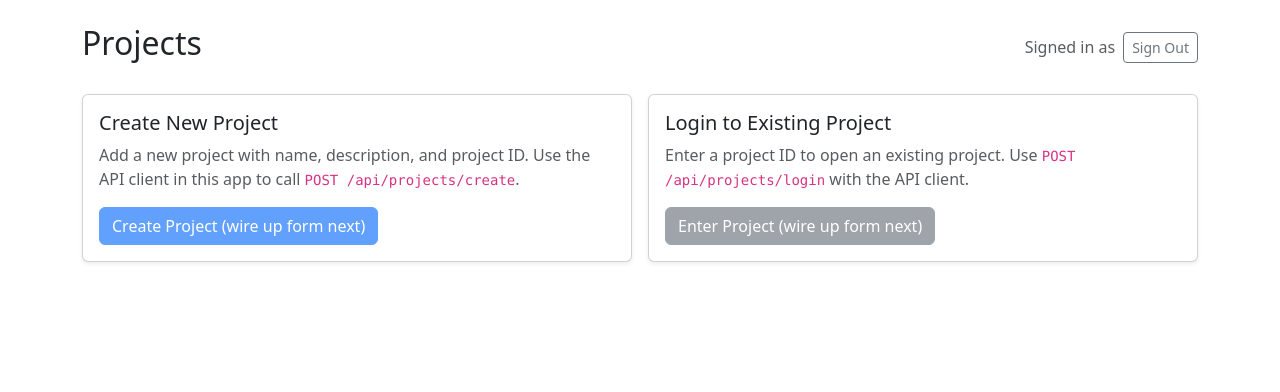
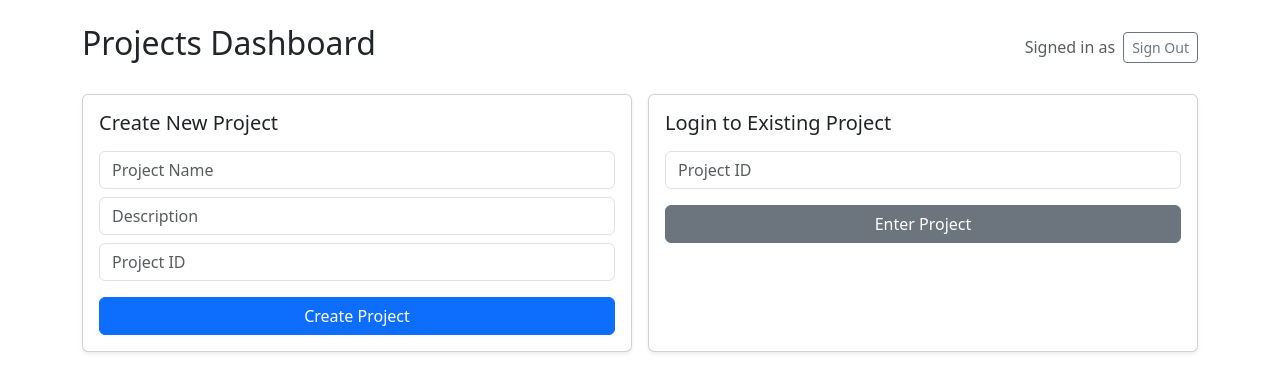
Before and after one commit to kiefersoo/sw-lab-2026, a React (Create React App) app in the folder frontend/: page /projects in a window 1280 px wide. Shown: the top 392 px of the page. Built offline with nearby package versions, Linux system fonts and the light colour scheme; no server answers.

Commit message:
added projects view maybei think?

```diff
--- a/frontend/src/App.js
+++ b/frontend/src/App.js
@@ -3,6 +3,7 @@ import { BrowserRouter as Router, Routes, Route } from "react-router-dom";
 import SignIn from "./SignIn";
 import CreateUser from "./CreateUser";
 import Projects from "./Projects";
+import HardwareManager from "./HardwareManager";
 
 function App() {
   return (
@@ -11,6 +12,7 @@ function App() {
         <Route path="/" element={<SignIn />} />
         <Route path="/create-user" element={<CreateUser />} />
         <Route path="/projects" element={<Projects />} />
+        <Route path="/hardware/:projId" element={<HardwareManager />} />
       </Routes>
     </Router>
   );
--- /dev/null
+++ b/frontend/src/HardwareManager.js
@@ -0,0 +1,91 @@
+import React, { useState, useEffect } from 'react';
+import { Container, Card, Button, Form, Row, Col } from 'react-bootstrap';
+import { useNavigate, useParams } from 'react-router-dom';
+import { getUserId, clearAuth, post, get } from './api';
+
+function HardwareManager() {
+    const { projId } = useParams();
+    const navigate = useNavigate();
+    const userId = getUserId();
+
+    const [HW1, setHW1] = useState({ capacity: 100, available: 100});
+    const [HW2, setHW2] = useState({ capacity: 100, available: 100});
+    const [HW3, setHW3] = useState({ capacity: 100, available: 100});
+    const [HW4, setHW4] = useState({ capacity: 100, available: 100});
+    const [HW5, setHW5] = useState({ capacity: 100, available: 100});
+
+    const [reqHW1, setReqHW1] = useState(0);
+    const [reqHW2, setReqHW2] = useState(0);
+    const [reqHW3, setReqHW3] = useState(0);
+    const [reqHW4, setReqHW4] = useState(0);
+    const [reqHW5, setReqHW5] = useState(0);
+
+    const handleCheckout = async (HWSet, amnt) => {
+        //flask here?
+        alert(`Checking out ${amnt} of HW${HWSet}`);
+    };
+    const handleReturn = async (HWSet, amnt) => {
+        //flask here?
+        alert(`Returning ${amnt} of HW${HWSet}`);
+    };
+
+return (
+    <Container className="py-4">
+      <div className="d-flex justify-content-between align-items-center mb-4">
+        <h2>Resource Management: {projId}</h2>
+        <Button variant="outline-primary" size="sm" onClick={() => navigate('/projects')}>
+          Back to Projects
+        </Button>
+      </div>
+
+      <Card className="shadow-sm">
+        <Card.Body>
+          <Row className="mb-3 fw-bold border-bottom pb-2">
+            <Col>Hardware Set</Col>
+            <Col>Capacity</Col>
+            <Col>Available</Col>
+            <Col>Request Amount</Col>
+            <Col>Actions</Col>
+          </Row>
+
+          {/* HWSet1 Row */}
+          <Row className="align-items-center mb-3">
+            <Col>HWSet1</Col>
+            <Col>{HW1.capacity}</Col>
+            <Col>{HW1.available}</Col>
+            <Col>
+              <Form.Control
+                type="number" min="0" value={reqHW1}
+                onChange={(e) => setReqHW1(e.target.value)}
+              />
+            </Col>
+            <Col className="d-flex gap-2">
+              <Button variant="success" size="sm" onClick={() => handleReturn('HWSet1', reqHW1)}>Check In</Button>
+              <Button variant="warning" size="sm" onClick={() => handleCheckout('HWSet1', reqHW1)}>Check Out</Button>
+            </Col>
+          </Row>
+
+          {/* HWSet2 Row */}
+          <Row className="align-items-center">
+            <Col>HWSet2</Col>
+            <Col>{HW2.capacity}</Col>
+            <Col>{HW2.available}</Col>
+            <Col>
+              <Form.Control
+                type="number" min="0" value={reqHW2}
+                onChange={(e) => setReqHW2(e.target.value)}
+              />
+            </Col>
+            <Col className="d-flex gap-2">
+              <Button variant="success" size="sm" onClick={() => handleReturn('HWSet2', reqHW2)}>Check In</Button>
+              <Button variant="warning" size="sm" onClick={() => handleCheckout('HWSet2', reqHW2)}>Check Out</Button>
+            </Col>
+          </Row>
+
+        </Card.Body>
+      </Card>
+    </Container>
+  );
+}
+
+export default HardwareManager;
--- a/frontend/src/Projects.js
+++ b/frontend/src/Projects.js
@@ -1,21 +1,67 @@
 import React from 'react';
-import { Container, Card, Button } from 'react-bootstrap';
+import { Container, Card, Button, Form } from 'react-bootstrap';
 import { useNavigate } from 'react-router-dom';
-import { getUserId, clearAuth } from './api';
+import { getUserId, clearAuth, post } from './api';
 
 function Projects() {
   const navigate = useNavigate();
   const userId = getUserId();
+  //project creation
+  const [newProjName, setNewProjName] = React.useState('');
+  const [newProjDesc, setNewProjDesc] = React.useState('');
+  const [newProjId, setNewProjId] = React.useState('');
+  //project joinage
+  const [joinProjId, setJoinProjId] = React.useState('');
 
   const handleSignOut = () => {
     clearAuth();
     navigate('/');
   };
 
+  const handleCreateProject = async (e) => {
+    e.preventDefault();
+    try {
+      const { ok, data } = await post('/api/projects/create', {
+        projectID: newProjId,
+        name: newProjName,
+        description: newProjDesc,
+      });
+      if (ok) {
+        alert('you made it big dog');
+        navigate(`/hardware/${newProjId}`);
+      }
+      else {
+        alert('SIKE!!! NO PROJECT:: ' + data.error);
+      }
+    } catch (err) {
+      console.error('Error creating project:', err);
+      alert('An error occurred while creating the project (it is your fault)');
+    }
+  };
+
+  const handleJoinProject = async (e) => {
+    e.preventDefault();
+    try {
+      const { ok, data } = await post('/api/projects/login', {
+        projectID: joinProjId,
+      });
+      if (ok) {
+        navigate(`/hardware/${joinProjId}`);
+      }
+      else {
+        alert('this doesnt exist...' + data.error);
+      }
+    } catch (err) {
+      console.error('Error joining project:', err);
+      alert('An error occurred while joining the project (it is your fault)');
+    }
+  };
+
+
   return (
     <Container className="py-4">
       <div className="d-flex justify-content-between align-items-center mb-4">
-        <h2>Projects</h2>
+        <h2>Projects Dashboard</h2>
         <div className="d-flex align-items-center gap-2">
           <span className="text-muted">Signed in as {userId}</span>
           <Button variant="outline-secondary" size="sm" onClick={handleSignOut}>
@@ -25,29 +71,54 @@ function Projects() {
       </div>
 
       <div className="row g-3">
+        {/* CREATE PROJECT CARD */}
         <div className="col-md-6">
           <Card className="h-100 shadow-sm">
             <Card.Body>
               <Card.Title>Create New Project</Card.Title>
-              <Card.Text className="text-muted">
-                Add a new project with name, description, and project ID. Use the API client in this app to call <code>POST /api/projects/create</code>.
-              </Card.Text>
-              <Button variant="primary" disabled>
-                Create Project (wire up form next)
-              </Button>
+              <Form onSubmit={handleCreateProject} className="mt-3">
+                <Form.Group className="mb-2">
+                  <Form.Control
+                    type="text" placeholder="Project Name" required
+                    value={newProjName} onChange={(e) => setNewProjName(e.target.value)}
+                  />
+                </Form.Group>
+                <Form.Group className="mb-2">
+                  <Form.Control
+                    type="text" placeholder="Description" required
+                    value={newProjDesc} onChange={(e) => setNewProjDesc(e.target.value)}
+                  />
+                </Form.Group>
+                <Form.Group className="mb-3">
+                  <Form.Control
+                    type="text" placeholder="Project ID" required
+                    value={newProjId} onChange={(e) => setNewProjId(e.target.value)}
+                  />
+                </Form.Group>
+                <Button variant="primary" type="submit" className="w-100">
+                  Create Project
+                </Button>
+              </Form>
             </Card.Body>
           </Card>
         </div>
+
+        {/* JOIN PROJECT CARD */}
         <div className="col-md-6">
           <Card className="h-100 shadow-sm">
             <Card.Body>
               <Card.Title>Login to Existing Project</Card.Title>
-              <Card.Text className="text-muted">
-                Enter a project ID to open an existing project. Use <code>POST /api/projects/login</code> with the API client.
-              </Card.Text>
-              <Button variant="secondary" disabled>
-                Enter Project (wire up form next)
-              </Button>
+              <Form onSubmit={handleJoinProject} className="mt-3">
+                <Form.Group className="mb-3">
+                  <Form.Control
+                    type="text" placeholder="Project ID" required
+                    value={joinProjId} onChange={(e) => setJoinProjId(e.target.value)}
+                  />
+                </Form.Group>
+                <Button variant="secondary" type="submit" className="w-100 mt-auto">
+                  Enter Project
+                </Button>
+              </Form>
             </Card.Body>
           </Card>
         </div>
@@ -55,5 +126,4 @@ function Projects() {
     </Container>
   );
 }
-
 export default Projects;
```
